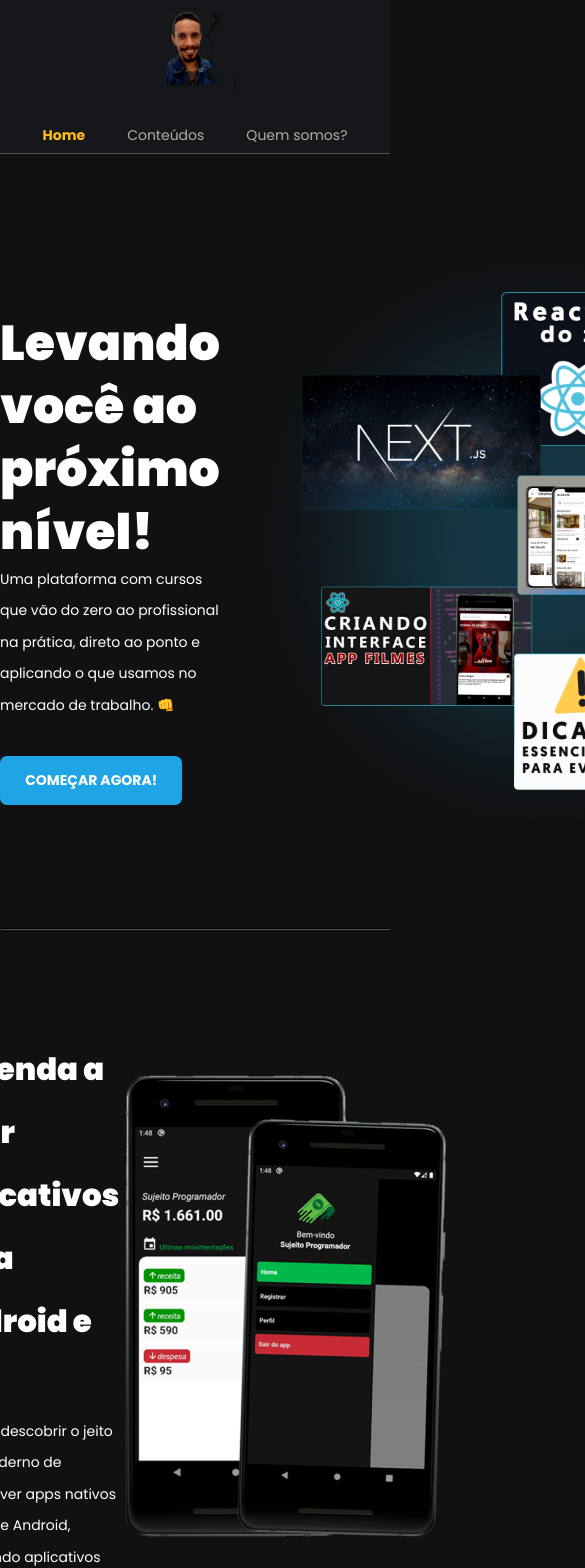
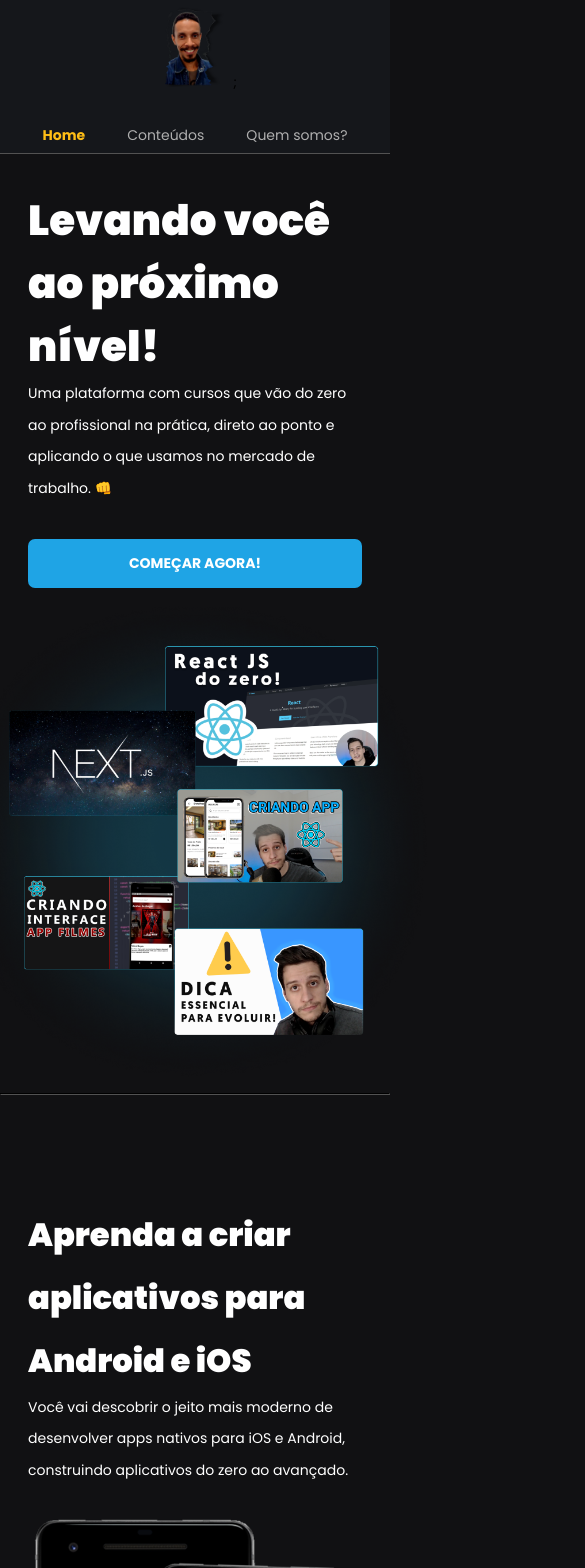
Before and after one commit to Nadilson-IFPE/nextjs-cms, a Next.js app: page / in a window 390 px wide. Shown: the top 1568 px of the page, 585 px wide, since content can reach past the window. Built offline with nearby package versions, Linux system fonts and the light colour scheme.

Commit message:
Melhorando a responsividade

```diff
--- a/src/styles/home.module.scss
+++ b/src/styles/home.module.scss
@@ -119,3 +119,72 @@
     font-weight: bold;
   }
 }
+
+@media (max-width: 1095px) {
+  .container {
+    .containerHeader {
+      padding: 0 2rem;
+
+      button {
+        display: block;
+      }
+    }
+
+    img {
+      max-width: 600px;
+    }
+
+    div h1 {
+      font-size: 3rem;
+    }
+
+    div h2 {
+      font-size: 2.3rem;
+
+      span {
+        font-size: 2.3rem;
+      }
+    }
+
+    .sectionContent,
+    .nextLevelContent {
+      padding: 0 2rem;
+    }
+  }
+}
+
+@media (max-width: 950px) {
+  .container {
+    .containerHeader {
+      flex-direction: column;
+
+      button {
+        width: 100%;
+        display: flex;
+        justify-content: center;
+        align-items: center;
+      }
+    }
+
+    div img {
+      max-width: 500px;
+    }
+
+    div h1 {
+      font-size: 3rem;
+    }
+
+    h2 {
+      font-size: 1rem;
+    }
+
+    .sectionContent {
+      flex-direction: column;
+
+      img {
+        margin-top: 2rem;
+        max-width: 400px;
+      }
+    }
+  }
+}
```
